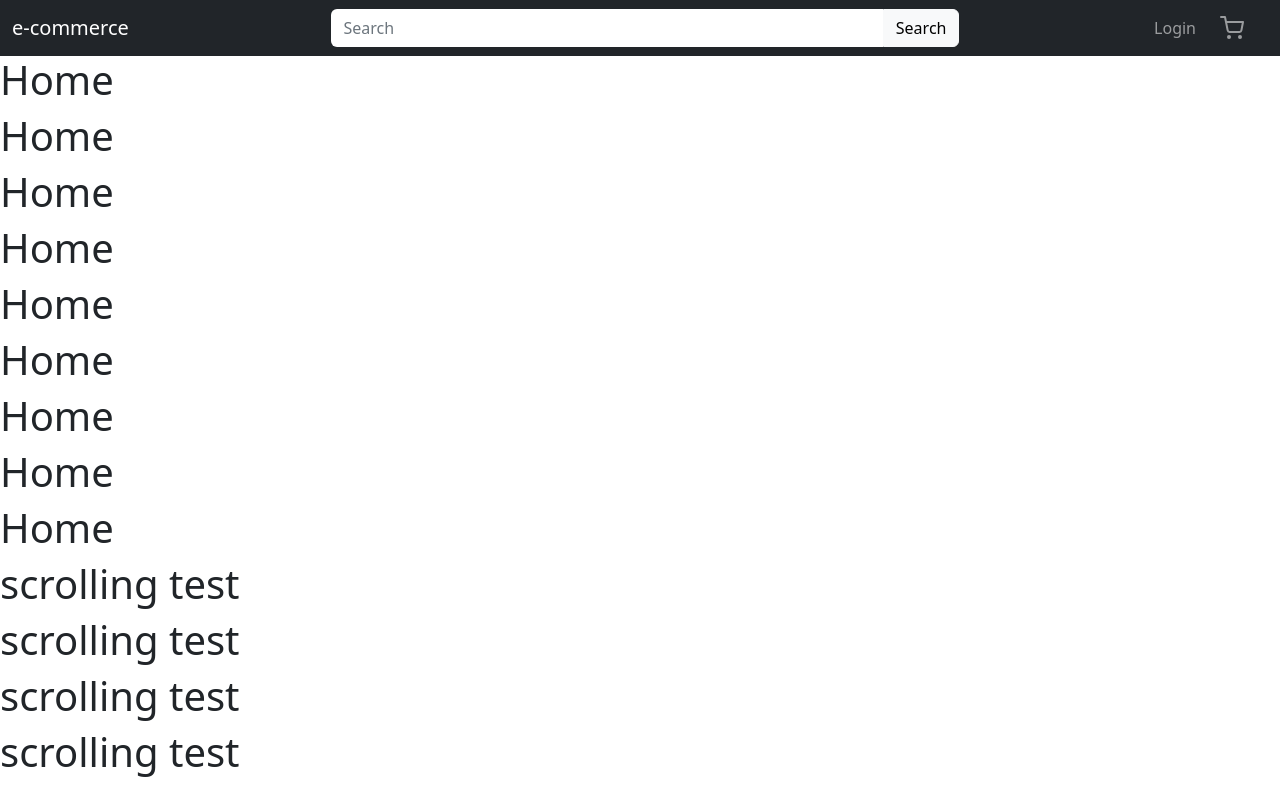
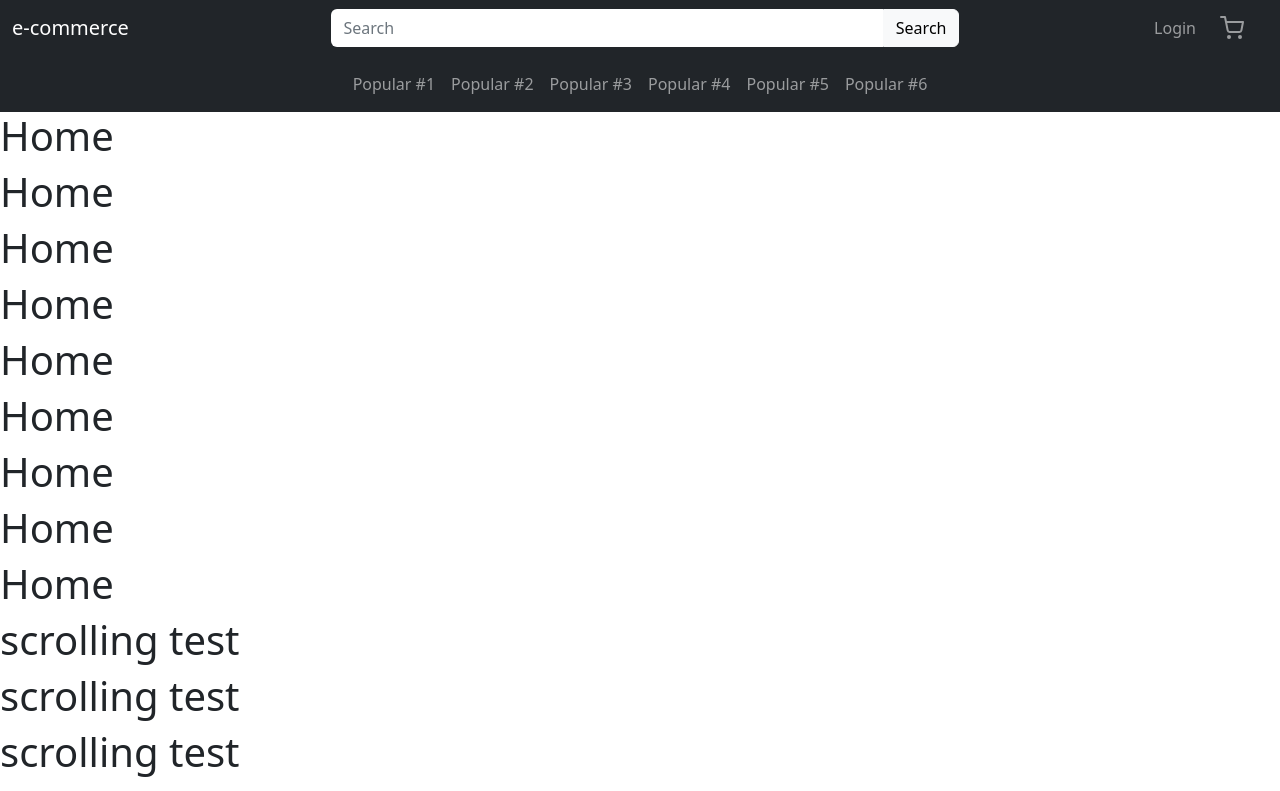
Before and after one commit to dtchitt/e-commerce-website, a React (Create React App) app: page / in a window 1280 px wide. Shown: the top 791 px of the page. Built offline with nearby package versions, Linux system fonts and the light colour scheme.

Commit message:
created secondaryNav

```diff
--- a/src/App.tsx
+++ b/src/App.tsx
@@ -3,11 +3,13 @@ import { Routes, Route } from "react-router-dom";
 import Home from "./components/pages/Home";
 import About from "./components/pages/About";
 import "./App.css";
+import SecondaryNav from "./components/navigation/SecondaryNav";
 
 function App() {
 	return (
 		<div className="App">
 			<PrimaryNav />
+			<SecondaryNav />
 			<Routes>
 				<Route path="/" element={<Home />} />
 				<Route path="/about" element={<About />} />
--- a/src/components/navigation/PrimaryNav.tsx
+++ b/src/components/navigation/PrimaryNav.tsx
@@ -6,9 +6,13 @@ import { LinkContainer } from "react-router-bootstrap";
 import { FiShoppingCart } from "react-icons/fi";
 import SearchBar from "./SearchBar";
 
+/**
+ * Creates the main navbar. This will always display the site brand, login, cart links no matter how small screen is.
+ * When the screen is to small, the searchbar will dissapear (it is then shown in the secondary nav)
+ */
 const PrimaryNav: React.FC = () => {
 	return (
-		<Navbar bg="dark" variant="dark" fixed="top">
+		<Navbar bg="dark" variant="dark" fixed="top" className="d-block">
 			<Container fluid>
 				<LinkContainer to="/">
 					<Navbar.Brand className="ms-0">e-commerce</Navbar.Brand>
--- /dev/null
+++ b/src/components/navigation/SecondaryNav.tsx
@@ -0,0 +1,61 @@
+import React from "react";
+import Container from "react-bootstrap/Container";
+import Nav from "react-bootstrap/Nav";
+import Navbar from "react-bootstrap/Navbar";
+import { LinkContainer } from "react-router-bootstrap";
+import SearchBar from "./SearchBar";
+
+//TODO
+/**
+ * Once we have a backend the links here should be redone to be dynamic based on analytics
+ * For now, these are placeholders
+ */
+
+/**
+ * Creates a navbar that has specific categories for the webshop.
+ * When the screen is to small, the links turn into a dropdown menu and a search bar is added
+ * This navbar IS NOT fixed to the top like the primary navbar is, it will be hidden when scrolling down the page
+ */
+const SecondaryNav: React.FC = () => {
+	return (
+		<Navbar
+			collapseOnSelect
+			bg="dark"
+			variant="dark"
+			className="d-block"
+			expand="sm"
+		>
+			<Container fluid>
+				<SearchBar bsStyle="d-sm-none d-inline-flex w-75" />
+				<Navbar.Toggle aria-controls="responsive-navbar-nav" />
+				<Navbar.Collapse
+					id="responsive-navbar-nav"
+					className="justify-content-center"
+				>
+					<Nav>
+						<LinkContainer to="/category1">
+							<Nav.Link>Popular #1</Nav.Link>
+						</LinkContainer>
+						<LinkContainer to="/category2">
+							<Nav.Link>Popular #2</Nav.Link>
+						</LinkContainer>
+						<LinkContainer to="/category3">
+							<Nav.Link>Popular #3</Nav.Link>
+						</LinkContainer>
+						<LinkContainer to="/category4">
+							<Nav.Link>Popular #4</Nav.Link>
+						</LinkContainer>
+						<LinkContainer to="/category">
+							<Nav.Link>Popular #5</Nav.Link>
+						</LinkContainer>
+						<LinkContainer to="/category6">
+							<Nav.Link>Popular #6</Nav.Link>
+						</LinkContainer>
+					</Nav>
+				</Navbar.Collapse>
+			</Container>
+		</Navbar>
+	);
+};
+
+export default SecondaryNav;
```
